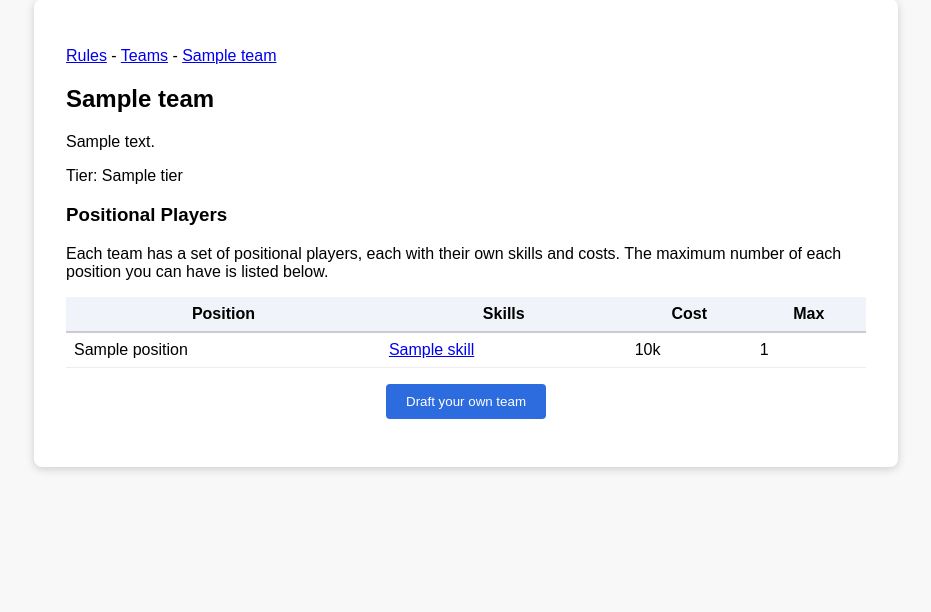
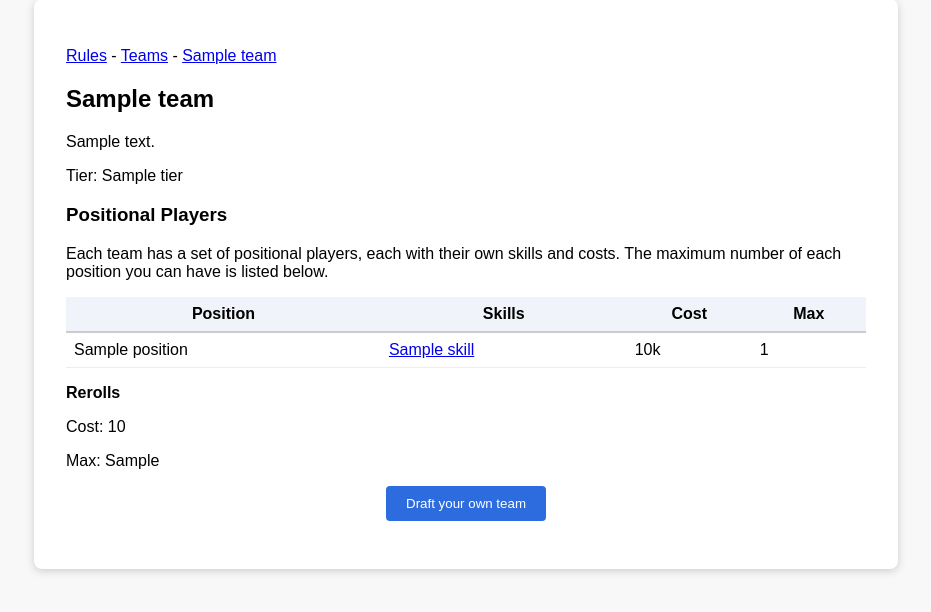
Before and after one commit to veasey/block-n-scroll, a PHP site: template web/templates/rules/team.twig in a window 1280 px wide. Shown: the part 93-705 px from the top of the page, without its empty margins (174-1105 px from the left). Run offline with PHP 8.4, Linux system fonts and the light colour scheme; the template is opened without the code that fills it: most values are stand-ins (such as "Sample title", 1, 10 or a date in 2020); some libraries are stand-ins or nearby versions.

Commit message:
add reroll data to team view

```diff
--- a/web/templates/rules/team.twig
+++ b/web/templates/rules/team.twig
@@ -47,6 +47,10 @@
             </tbody>
         </table>
 
+        <p><strong>Rerolls</strong></p>
+        <p>Cost: {{ team.reroll_cost }}</p>
+        <p>Max: {{ team.max_rerolls }}</p>
+
         <p>
             <center>
                 <button onclick="window.location.href='/draft?team_id={{ team.id }}'">Draft your own team</button>
```
